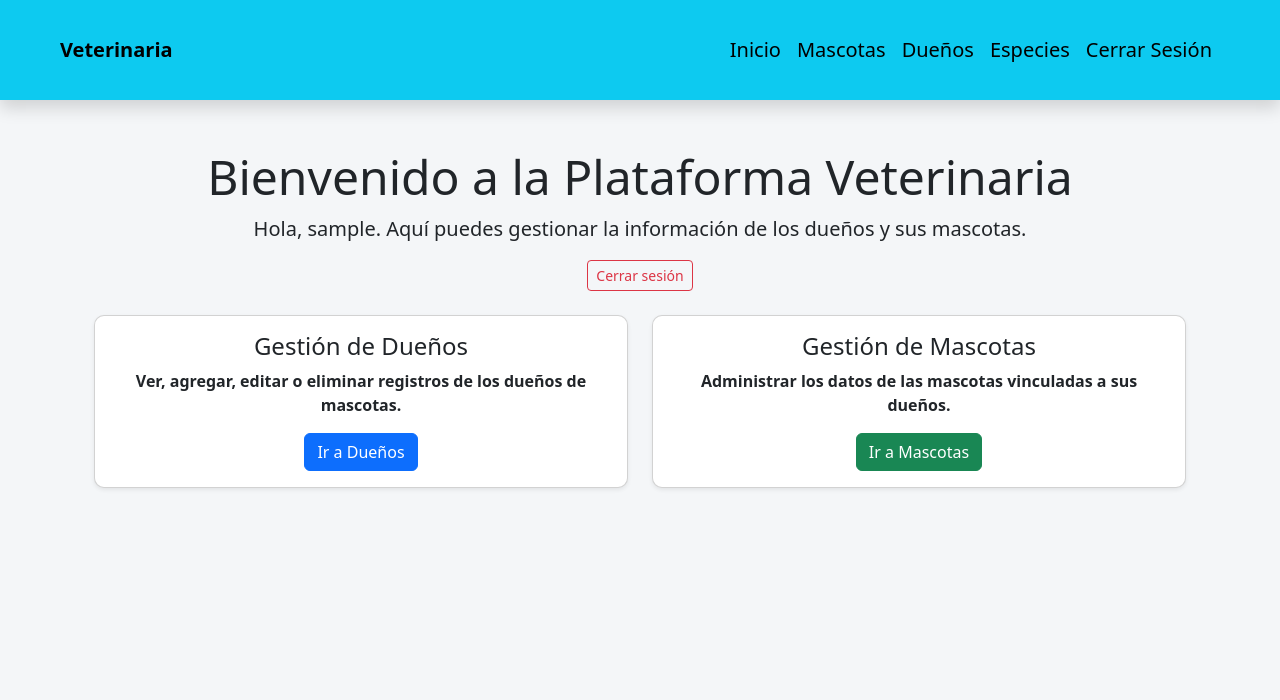
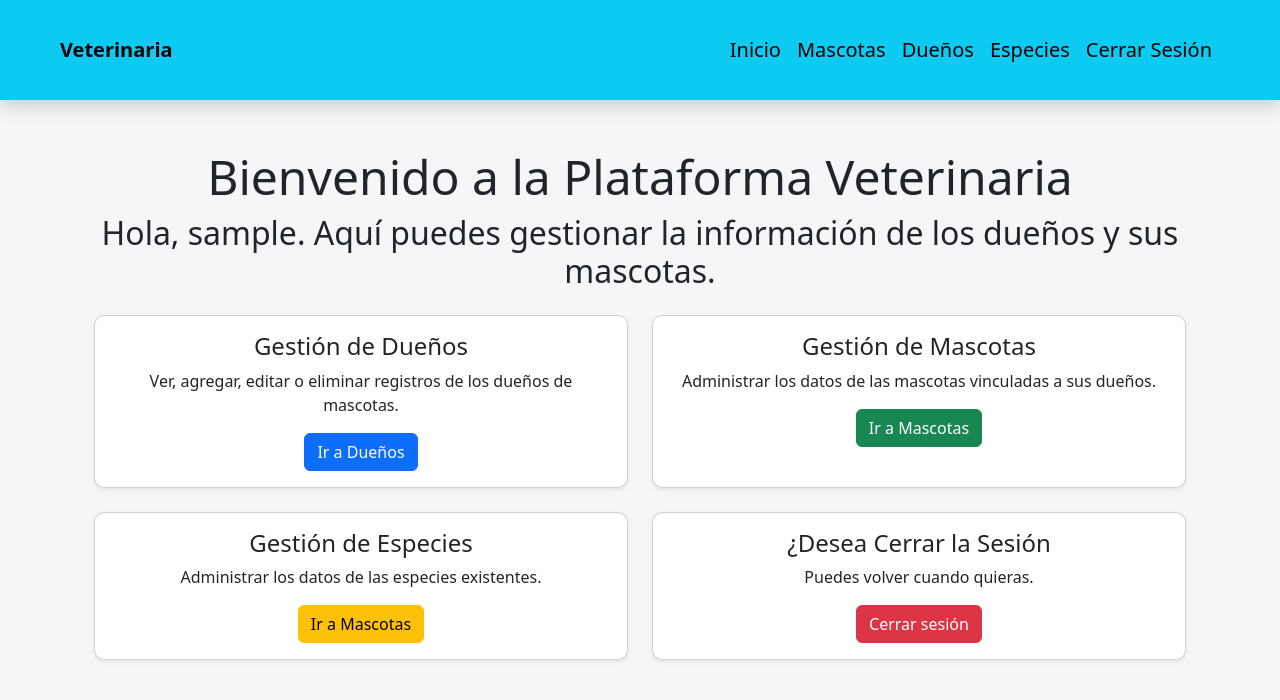
Before and after one commit to Roderiiich/CRUD-Veterinaria-Django, a Django app: page /home in a window 1280 px wide. Shown: the top 700 px of the page. Run offline with Django 5.2, Linux system fonts and the light colour scheme; the visitor is signed in with stand-in values (Sample User, id 1).

Commit message:
CRUD LISTO

```diff
--- a/Aplicaciones/Mascotas/models.py
+++ b/Aplicaciones/Mascotas/models.py
@@ -19,9 +19,8 @@ class Mascota(models.Model):
     nombre_mascota=models.CharField(max_length=50)
     fecha_nac=models.DateField(max_length=10)
     sexo = models.CharField(max_length=10, choices=[('Macho', 'Macho'), ('Hembra', 'Hembra')])
+    dueño = models.ForeignKey(Dueño, on_delete=models.CASCADE)
+    especie = models.ForeignKey(Especie_Mascota, on_delete=models.PROTECT)
     def __str__(self):
         texto= "{0} ({1})"
         return texto.format(self.nombre_mascota,self.sexo)
-
-dueño = models.ForeignKey(Dueño, on_delete=models.CASCADE)
-especie = models.ForeignKey(Especie_Mascota, on_delete=models.PROTECT)
--- a/Aplicaciones/Mascotas/static/css/style.css
+++ b/Aplicaciones/Mascotas/static/css/style.css
@@ -1,6 +1,4 @@
-* {
-    font-weight: bold;
-}
+
 
 .center-container {
     min-height: 80vh;
--- a/Aplicaciones/Mascotas/templates/gestionDueños.html
+++ b/Aplicaciones/Mascotas/templates/gestionDueños.html
@@ -69,6 +69,8 @@
 
                         <td><a href="{% url 'eliminarDueño' c.rut %}" class="btn btn-danger">Eliminar</a></td>
 
+                        <td><a href="{% url 'detalleDueño' c.rut %}" class="btn btn-info">Detalle</a></td>
+
                     </tr>
                     {% endfor %}
                 </tbody>
--- a/Aplicaciones/Mascotas/templates/home.html
+++ b/Aplicaciones/Mascotas/templates/home.html
@@ -4,8 +4,8 @@
 <div class="container mt-5">
     <div class="text-center mb-4">
         <h1 class="display-5">Bienvenido a la Plataforma Veterinaria</h1>
-        <p class="lead">Hola, {{ request.user.username }}. Aquí puedes gestionar la información de los dueños y sus mascotas.</p>
-        <a href="{% url 'logout' %}" class="btn btn-outline-danger btn-sm">Cerrar sesión</a>
+        <h2>Hola, {{ request.user.username }}. Aquí puedes gestionar la información de los dueños y sus mascotas.</h2>
+
     </div>
 
     <div class="row">
@@ -28,6 +28,26 @@
                 </div>
             </div>
         </div>
+
+        <div class="col-md-6 mb-4">
+            <div class="card shadow-sm h-100">
+                <div class="card-body text-center">
+                    <h4 class="card-title">Gestión de Especies</h4>
+                    <p class="card-text">Administrar los datos de las especies existentes.</p>
+                    <a href="{% url 'gestionarEspecies' %}" class="btn btn-warning">Ir a Mascotas</a>
+                </div>
+            </div>
+        </div>
+
+        <div class="col-md-6 mb-4">
+            <div class="card shadow-sm h-100">
+                <div class="card-body text-center">
+                    <h4 class="card-title">¿Desea Cerrar la Sesión</h4>
+                    <p class="card-text">Puedes volver cuando quieras.</p>
+                    <a href="{% url 'logout' %}" class="btn btn-danger">Cerrar sesión</a>
+                </div>
+            </div>
+        </div>
     </div>
 </div>
 {% endblock %}
--- a/Aplicaciones/Mascotas/urls.py
+++ b/Aplicaciones/Mascotas/urls.py
@@ -22,6 +22,8 @@ urlpatterns = [
     path('edicionEspecie/<id>/', views.edicionEspecie, name='edicionEspecie'),
     path('editarEspecie/<id>/', views.editarEspecie, name='editarEspecie'),
     path('eliminarEspecie/<id>/', views.eliminarEspecie, name='eliminarEspecie'),
+    path('detalleDueño/<rut>/', views.detalleDueño, name='detalleDueño'),
+
 
 
 
--- a/Aplicaciones/Mascotas/views.py
+++ b/Aplicaciones/Mascotas/views.py
@@ -45,11 +45,27 @@ def gestionarMascota(request):
 
 
 def registrarMascota(request):
-    nombre_mascota=request.POST['txtNombre']
-    fecha_nac=request.POST['txtFechaNac']
-    sexo=request.POST['txtSexo']
+    if request.method == "POST":
+        nombre_mascota = request.POST['txtNombre']
+        fecha_nac = request.POST['txtFechaNac']
+        sexo = request.POST['txtSexo']
+        rut_dueño = request.POST['selectDueño']
+        id_especie = request.POST['selectEspecie']
 
-    mascotas=Mascota.objects.create(nombre_mascota=nombre_mascota,fecha_nac=fecha_nac,sexo=sexo)
+        try:
+            dueño = Dueño.objects.get(rut=rut_dueño)
+            especie = Especie_Mascota.objects.get(id=id_especie)
+
+            Mascota.objects.create(
+                nombre_mascota=nombre_mascota,
+                fecha_nac=fecha_nac,
+                sexo=sexo,
+                dueño=dueño,
+                especie=especie
+            )
+        except (Dueño.DoesNotExist, Especie_Mascota.DoesNotExist):
+            print("Error: Dueño o especie no encontrados")
+
     return redirect('/gestionarMascota')
 
 def eliminarMascota(request,id):
@@ -116,6 +132,14 @@ def gestionarDueño(request):
     dueñosListado = Dueño.objects.all()
     return render(request, "gestionDueños.html", {"dueño": dueñosListado})
 
+def detalleDueño(request, rut):
+    dueño = Dueño.objects.get(rut=rut)
+    mascotas = Mascota.objects.filter(dueño=dueño).select_related('especie')
+    return render(request, 'detalleDueño.html', {
+        'dueño': dueño,
+        'mascotas': mascotas
+    })
+
 
 def registrarEspecie(request):
     if request.method == "POST":
```
Also changed, not shown: Aplicaciones/Mascotas/templates/detalleDueño.html (added, +43 -0 lines), Aplicaciones/Mascotas/migrations/0001_initial.py, Aplicaciones/Mascotas/migrations/0002_rename_nombre_especie_mascota_nombre_mascota.py (deleted), Aplicaciones/Mascotas/migrations/0003_alter_dueño_rut.py (deleted), Aplicaciones/Mascotas/migrations/0004_alter_mascota_fecha_nac_alter_mascota_id_and_more.py (deleted), Aplicaciones/Mascotas/migrations/0005_alter_especie_mascota_id_alter_mascota_id.py (deleted), 1 other file.
